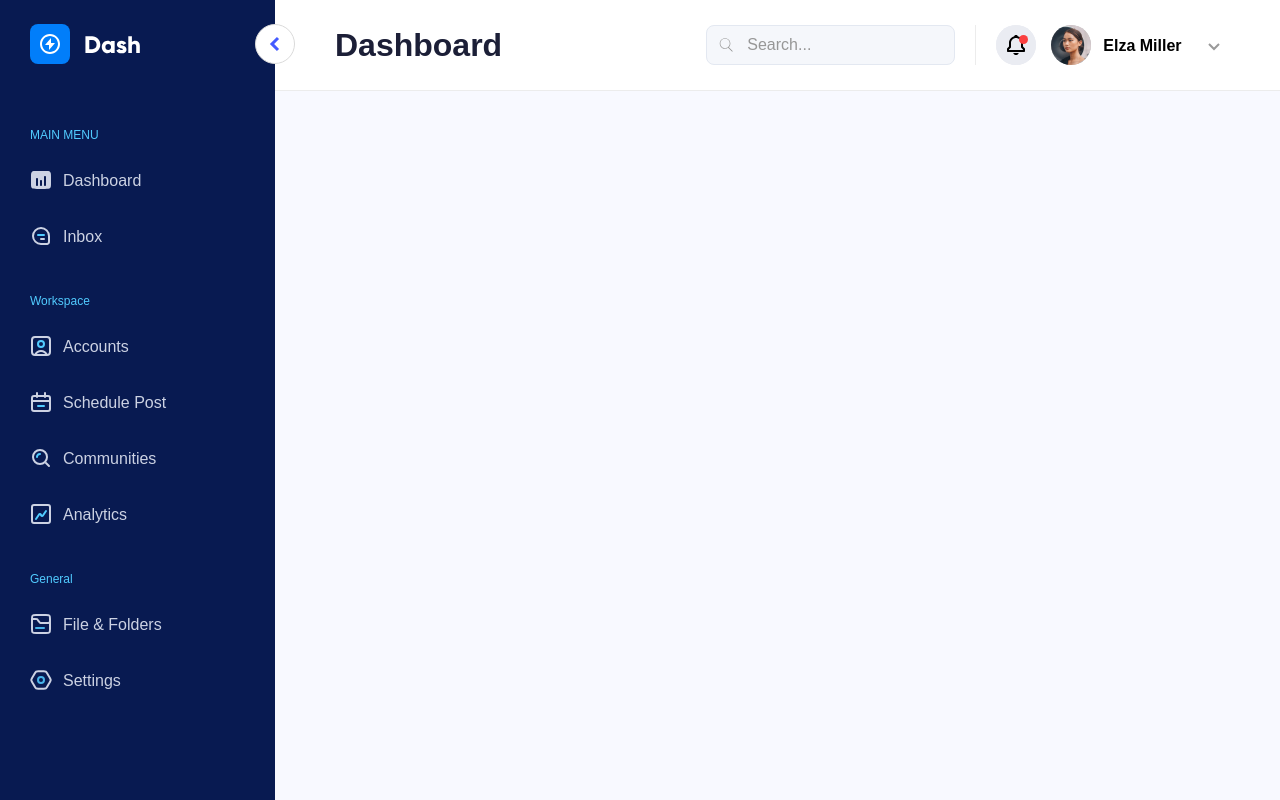
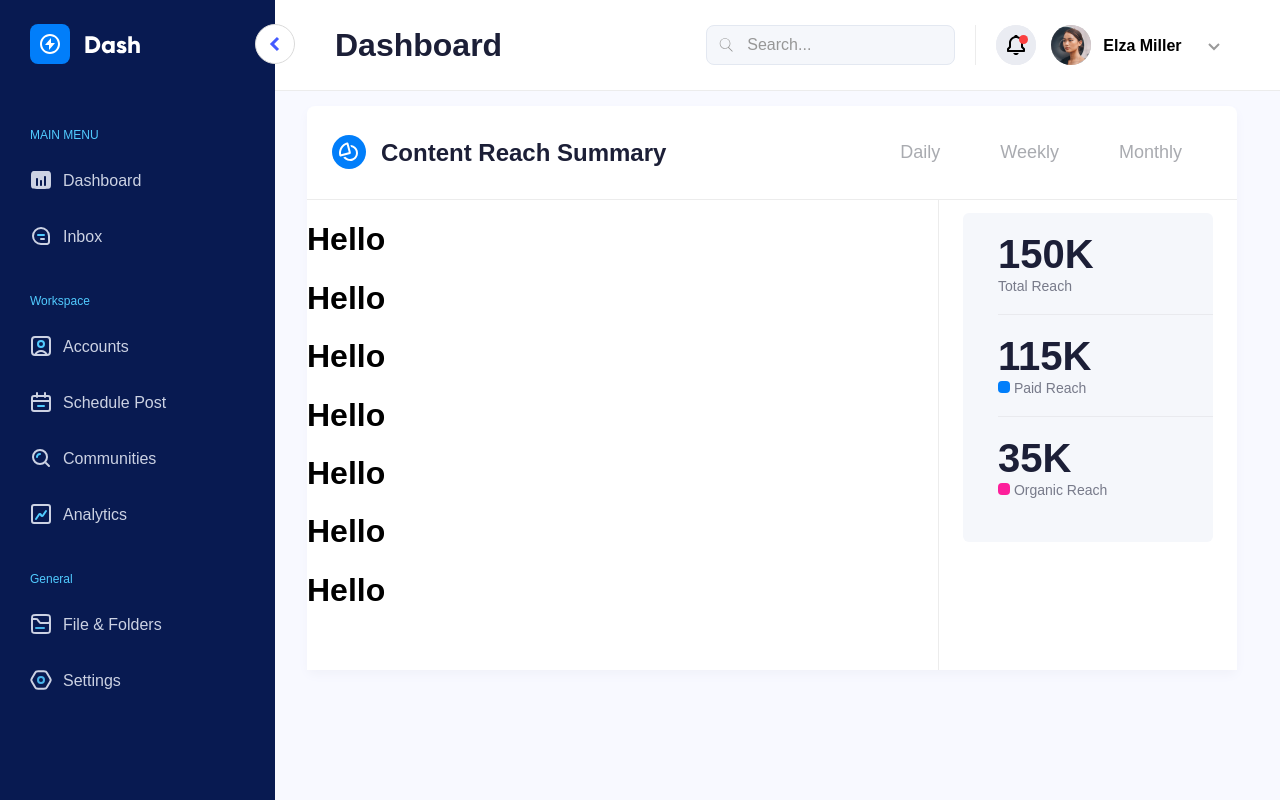
Before and after one commit to AlexeyGrk/dashboard, a React (Create React App) app: page / in a window 1280 px wide. Shown: the top 800 px of the page. Built offline with nearby package versions, Linux system fonts and the light colour scheme.

Commit message:
add draft first chart

```diff
--- a/src/components/Dashboard/Dashboard.jsx
+++ b/src/components/Dashboard/Dashboard.jsx
@@ -1,14 +1,18 @@
-import React from 'react';
+import React, {useState} from 'react';
 import styles from './Dashboard.module.scss'
 import Menu from "../Menu/Menu";
 import DashBoardHeader from "../DashboardHeader/DashboardHeader";
+import DashboardCharts from "../DashboardCharts/DashboardCharts";
 
 const Dashboard = () => {
+  const [isShowMenu, setIsShowMenu] = useState(true);
   return (
     <div className={styles.dashboardMainConitainer}>
-      <Menu/>
+      {isShowMenu && <Menu setIsShowMenu={setIsShowMenu}/>}
       <div className={styles.dashboardWithoutMenuContainer}>
         <DashBoardHeader/>
+        <DashboardCharts/>
+
       </div>
 
 
--- /dev/null
+++ b/src/components/DashboardCharts/DashboardCharts.jsx
@@ -0,0 +1,55 @@
+import React from 'react';
+import {ReactComponent as ChartIcon} from "../../assets/contentReachIcon.svg";
+import {ReactComponent as PinkCircle} from "../../assets/circle-pink.svg";
+import {ReactComponent as BlueCircle} from "../../assets/circle-blue.svg";
+import styles from './DashboardCharts.module.scss'
+
+const DashboardCharts = () => {
+  return (
+    <div className={styles.dashboardChartsContainer}>
+     <div className={styles.contentReachSummaryContainer}>
+       <div className={styles.contentReachSummaryHead}>
+         <div className={styles.contentReachSummaryHeadLogoTitle}>
+           <ChartIcon/>
+           <h2 className={styles.contentReachSummaryTitle}>Content Reach Summary</h2>
+         </div>
+
+         <div className={styles.contentReachSummaryHeadTabs}>
+           <span className={styles.contentReachSummaryHeadTab}>Daily</span>
+           <span className={styles.contentReachSummaryHeadTab}>Weekly</span>
+           <span className={styles.contentReachSummaryHeadTab}>Monthly</span>
+         </div>
+       </div>
+       <div className={styles.contentReachSummaryMainSectionContainer}>
+         <div className={styles.contentReachSummaryMainSectionChart}>
+         <h1>Hello</h1> <h1>Hello</h1> <h1>Hello</h1> <h1>Hello</h1> <h1>Hello</h1> <h1>Hello</h1> <h1>Hello</h1>
+         </div>
+         <div className={styles.contentReachSummaryMainSectionSecondaryChart}>
+           <div className={styles.contentReachSummaryMainSectionSecondaryChartMainInformation}>
+             <div className={styles.contentReachSummaryMainSectionSecondaryChartMainInformationItem}>
+               <p  className={styles.contentReachSummaryMainSectionSecondaryChartMainInformationItemNumber}>150K</p>
+               <span className={styles.contentReachSummaryMainSectionSecondaryChartMainInformationItemText}>Total Reach</span>
+             </div>
+             <div  className={styles.contentReachSummaryMainSectionSecondaryChartMainInformationItem}>
+               <p className={styles.contentReachSummaryMainSectionSecondaryChartMainInformationItemNumber}>115K</p>
+               <span className={styles.contentReachSummaryMainSectionSecondaryChartMainInformationItemText}> <BlueCircle/> Paid Reach</span>
+             </div>
+             <div className={styles.contentReachSummaryMainSectionSecondaryChartMainInformationItem}>
+               <p className={styles.contentReachSummaryMainSectionSecondaryChartMainInformationItemNumber}>35K</p>
+               <span className={styles.contentReachSummaryMainSectionSecondaryChartMainInformationItemText}><PinkCircle/> Organic Reach</span>
+             </div>
+
+           </div>
+
+         </div>
+
+       </div>
+
+
+     </div>
+    </div>
+  );
+};
+
+
+export default DashboardCharts;
--- /dev/null
+++ b/src/components/DashboardCharts/DashboardCharts.module.scss
@@ -0,0 +1,110 @@
+@import "./src/sass/variables";
+.dashboardChartsContainer{
+  padding: 15px 32px 0 32px;
+}
+.contentReachSummaryContainer{
+  //width: 100%;
+  max-width: 930px;
+  background: #FFFFFF;
+  box-shadow: 0px 5px 10px #F1F2FA;
+  border-radius: 8px;
+}
+.contentReachSummaryHead{
+  display: flex;
+  align-items: center;
+  justify-content: space-between;
+  padding: 12px 25px;
+  border-bottom: 1px solid rgba(218, 218, 218, 0.5);
+}
+.contentReachSummaryHeadLogoTitle{
+  display: flex;
+  align-items: center;
+}
+.contentReachSummaryTitle{
+  font-family: $primaryFontBold;
+  font-style: normal;
+  font-weight: 700;
+  font-size: 24px;
+  line-height: 29px;
+  /* identical to box height */
+  color: #1C1F37;
+  margin-left: 15px;
+
+
+}
+
+.contentReachSummaryHeadTab{
+  cursor: pointer;
+  padding: 10px 30px;
+  font-family: $primaryFontMedium;
+  font-style: normal;
+  font-weight: 300;
+  font-size: 18px;
+  line-height: 21px;
+  color: #A9ABB0;
+  &:hover{
+    font-weight: 700;
+    background-color: #F5F7FB;
+    border-radius: 6px;
+    color: #017EFA;
+  }
+
+}
+.contentReachSummaryMainSectionContainer{
+  display: flex;
+  //align-items: center;
+  width: 100%;
+  //height: 100%;
+  background-color: $white;
+}
+.contentReachSummaryMainSectionChart{
+  width: 100%;
+  max-width: 700px;
+  height: 470px;
+
+}
+.contentReachSummaryMainSectionSecondaryChart{
+  padding: 13px 24px;
+  width: 100%;
+
+  max-width: 250px;
+  border-left: 1px solid rgba(218, 218, 218, 0.5);
+
+}
+.contentReachSummaryMainSectionSecondaryChartMainInformation{
+  padding-left: 35px;
+  //padding-top: 17px;
+  padding-bottom: 24px;
+  background: #F5F7FB;
+  border-radius: 6px;
+}
+.contentReachSummaryMainSectionSecondaryChartMainInformationItem{
+  display: flex;
+  flex-direction: column;
+  justify-content: flex-start;
+  padding-top: 17px;
+  padding-bottom: 20px;
+  border-bottom: 1px solid rgba(0, 0, 0, 0.05);
+  &:last-child{
+    border-bottom: transparent;
+  }
+
+
+}
+.contentReachSummaryMainSectionSecondaryChartMainInformationItemNumber{
+  font-family: $primaryFontBold;
+  font-style: normal;
+  font-weight: 600;
+  font-size: 40px;
+  line-height: 48px;
+  /* identical to box height */
+  color: #1C1F37;
+}
+.contentReachSummaryMainSectionSecondaryChartMainInformationItemText{
+  font-family: $primaryFontMedium;
+  font-style: normal;
+  font-weight: 500;
+  font-size: 14px;
+  line-height: 16px;
+  color: rgba(28, 31, 55, 0.58);
+}
--- a/src/components/Menu/Menu.jsx
+++ b/src/components/Menu/Menu.jsx
@@ -14,7 +14,7 @@ import {NavLink} from "react-router-dom";
 import {ReactComponent as LeftArrowBtn} from "../../assets/arrowLeftButton.svg";
 
 
-const Menu = () => {
+const Menu = ({setIsShowMenu}) => {
   return (
     <div className={styles.menuContainer}>
       <nav>
@@ -24,7 +24,7 @@ const Menu = () => {
         >
           <Logo className={styles.headerLogo}/>
         </NavLink>
-        <LeftArrowBtn  className={styles.headerContainerLeftBtn}/>
+        <LeftArrowBtn onClick={()=>setIsShowMenu(prev=>!prev)}  className={styles.headerContainerLeftBtn}/>
         <div className={styles.mainMenuContainer}>
           <p className={styles.mainMenuTitle}>MAIN MENU</p>
           <NavLink
```
Also changed, not shown: src/assets/circle-blue.svg (added), src/assets/circle-pink.svg (added).
